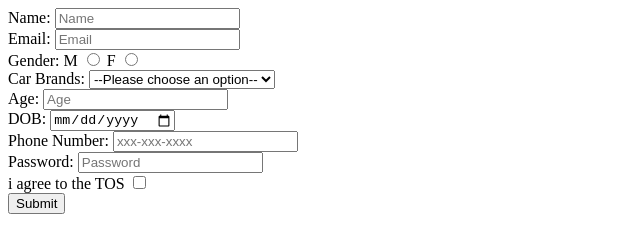
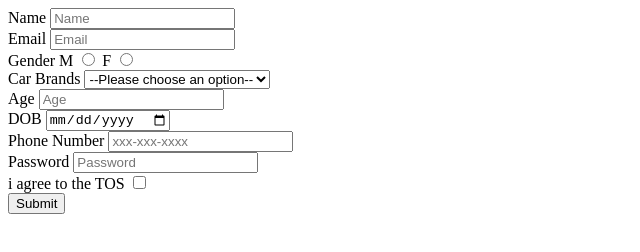
Before and after one commit to acciojob/signup-form-car-Mohammadyasar303, a website: page main.html in a window 1280 px wide. Shown: the full height of the page, 0-640 px from the left. Drawn offline with Linux system fonts and the light colour scheme.

Commit message:
created a submission

```diff
--- a/main.html
+++ b/main.html
@@ -1,5 +1,4 @@
 <!DOCTYPE html>
-
 <html>
 
 <head>
@@ -10,19 +9,19 @@
 	<!-- the entire body must be written by student -->
 </section>
 	<form action="/submit" method="post">
-		<label for="name">Name:</label>
+		<label for="name">Name</label>
 		<input type="text" id="name" placeholder="Name" required><br>
 
-		<label for="email">Email:</label>
+		<label for="email">Email</label>
 		<input type="Email" id="email" placeholder="Email" required><br>
 
-		<label for="Gender">Gender:</label>
+		<label for="Gender">Gender</label>
 		<label for="gender_m">M</label>
         <input type="radio" name="Gender" id="gender_m" required>
 		<lable for="gender_f">F</lable>
 		<input type="radio" name="Gender" id="gender_f" required><br>
 
-		<label for="cars">Car Brands:</label>
+		<label for="cars">Car Brands</label>
 		<select name="" id="cars" required>
 			<option value="">--Please choose an option--</option>
 			<option value="car1">car1</option>
@@ -30,16 +29,16 @@
 			<option value="car3">car3</option>
 		</select><br>
 
-		<label for="age">Age:</label>
+		<label for="age">Age</label>
 		<input type="number" id="age" placeholder="Age" required><br>
 
-		<lable for="dob">DOB:</lable>
+		<lable for="dob">DOB</lable>
 		<input type="date" id="dob" required><br>
 
-		<label for="tel">Phone Number:</label>
+		<label for="tel">Phone Number</label>
 		<input type="tel" id="tel" placeholder="xxx-xxx-xxxx" ><br>
 
-		<label for="password">Password:</label>
+		<label for="password">Password</label>
 		<input type="password" id="password" placeholder="Password" required><br>
 
 		<label for="tos">i agree to the TOS</label>
```
